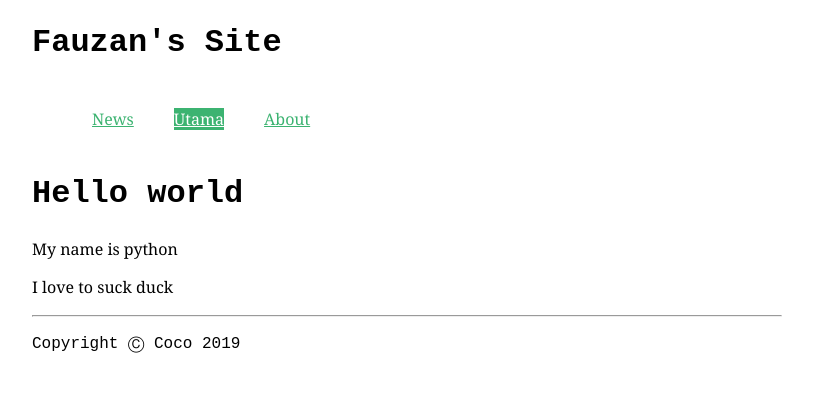
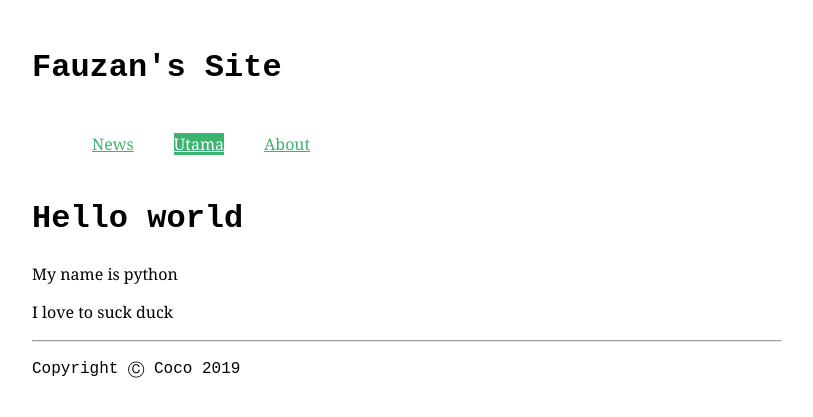
Before and after one commit to mangkokoo/mysite, a Jekyll site: the page built from index.html, in a window 1280 px wide. Shown: the top 417 px of the page, without its empty margins (233-1046 px from the left). Built offline with Jekyll 4.4.1, drawn with Linux system fonts in a browser that asks for light colours; Markdown is read by kramdown in place of the engine named in the settings.

Commit message:
tambah padding

```diff
--- a/css/common.css
+++ b/css/common.css
@@ -9,15 +9,15 @@ html {
   color: white;
   background-color: mediumSeaGreen;
 }
-ul {
+nav ul {
   overflow: auto;
 }
-ul li {
+nav ul li {
   display: block;
   float: left;
   padding: 20px;
 }
-ul li a {
+nav ul li a {
   text-decoration: underline;
   color: mediumSeaGreen;
 }
@@ -30,5 +30,6 @@ h1 {
 }
 body {
   max-width: 750px;
+  padding: 25px;
   margin: 0 auto;
 }
```
